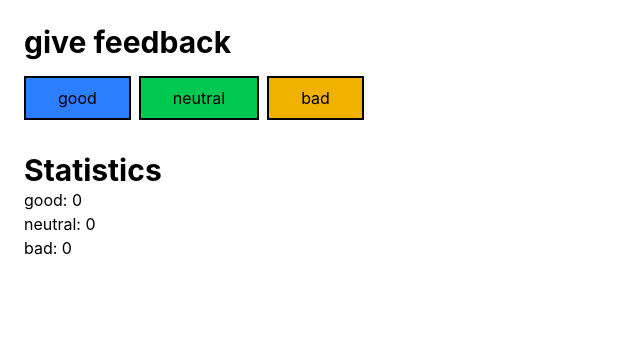
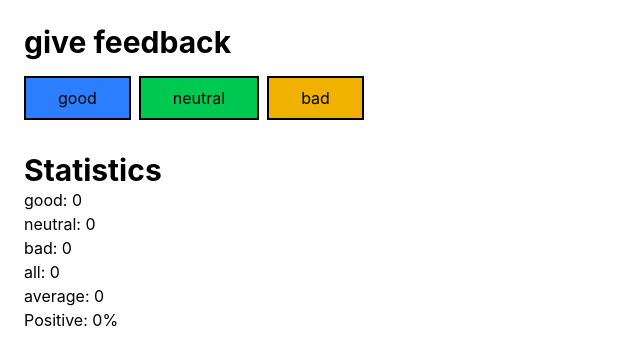
Before and after one commit to Aashishdh/fullstackopen-exercises, a React (Vite) app in the folder Part1-unicafe-exercise/: page / in a window 1280 px wide. Shown: the top 364 px of the page, without its empty margins (0-640 px from the left). Built offline with nearby package versions, Linux system fonts and the light colour scheme.

Commit message:
compeleted 1.7 using ternary operator and find all, average and percentage

```diff
--- a/Part1-unicafe-exercise/src/App.jsx
+++ b/Part1-unicafe-exercise/src/App.jsx
@@ -4,6 +4,7 @@ const App = () => {
   const [good, setGood] = useState(0)
   const [neutral, setNeutral] = useState(0)
   const [bad, setBad] = useState(0)
+  const all= good+neutral+bad;
   return (
     <div>
       <div className='m-6'>
@@ -34,6 +35,9 @@ const App = () => {
         <p>good: {good}</p>
         <p>neutral: {neutral} </p>
         <p>bad: {bad} </p>
+        <p>all: {all}</p>
+         <p>average: {all > 0 ? (good * 1 + neutral * 0 + bad * -1) / all : 0}</p>
+        <p>Positive: {all>0 ? (good / all) * 100:0}%</p>
       </div>
     </div>
   )
```
